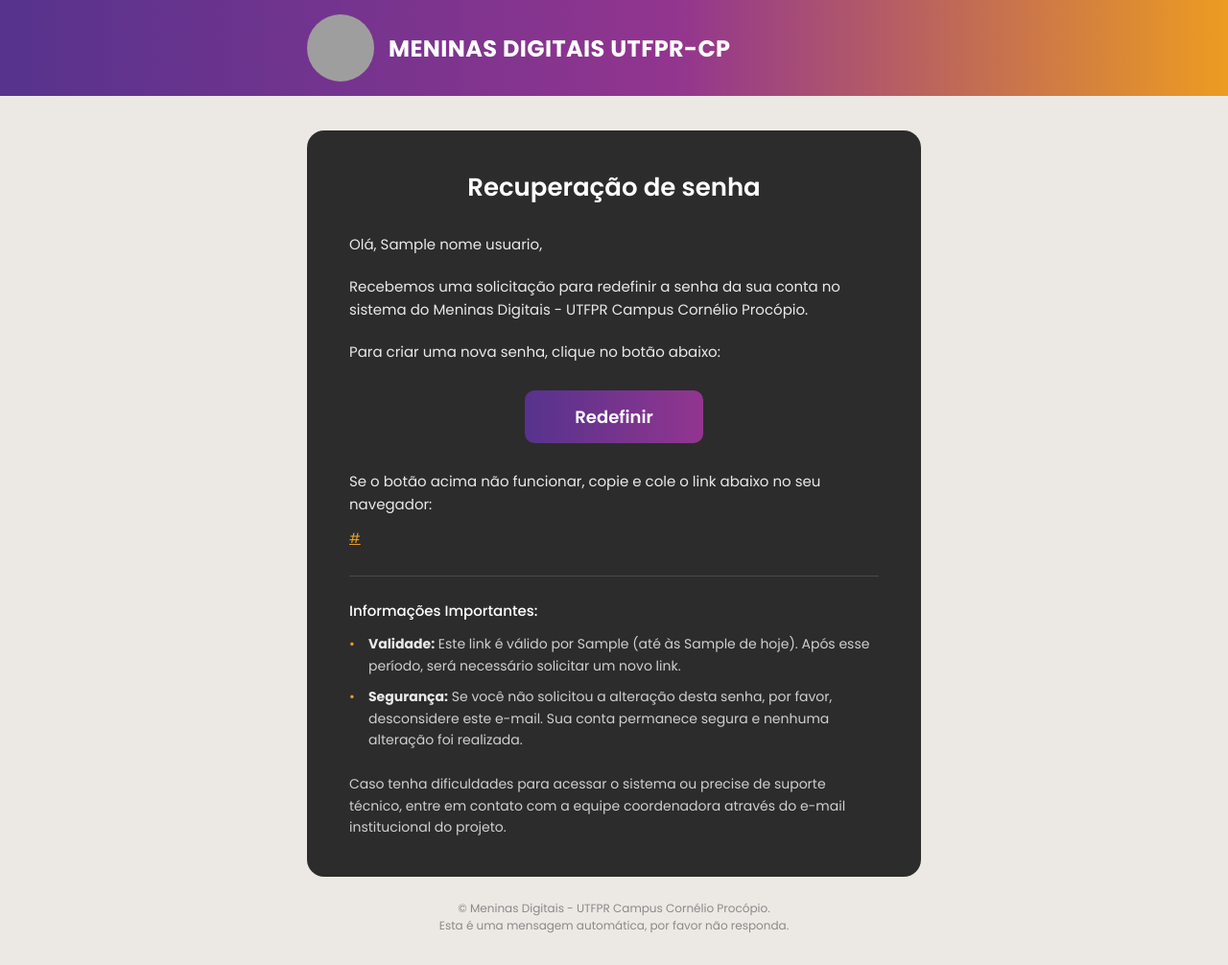
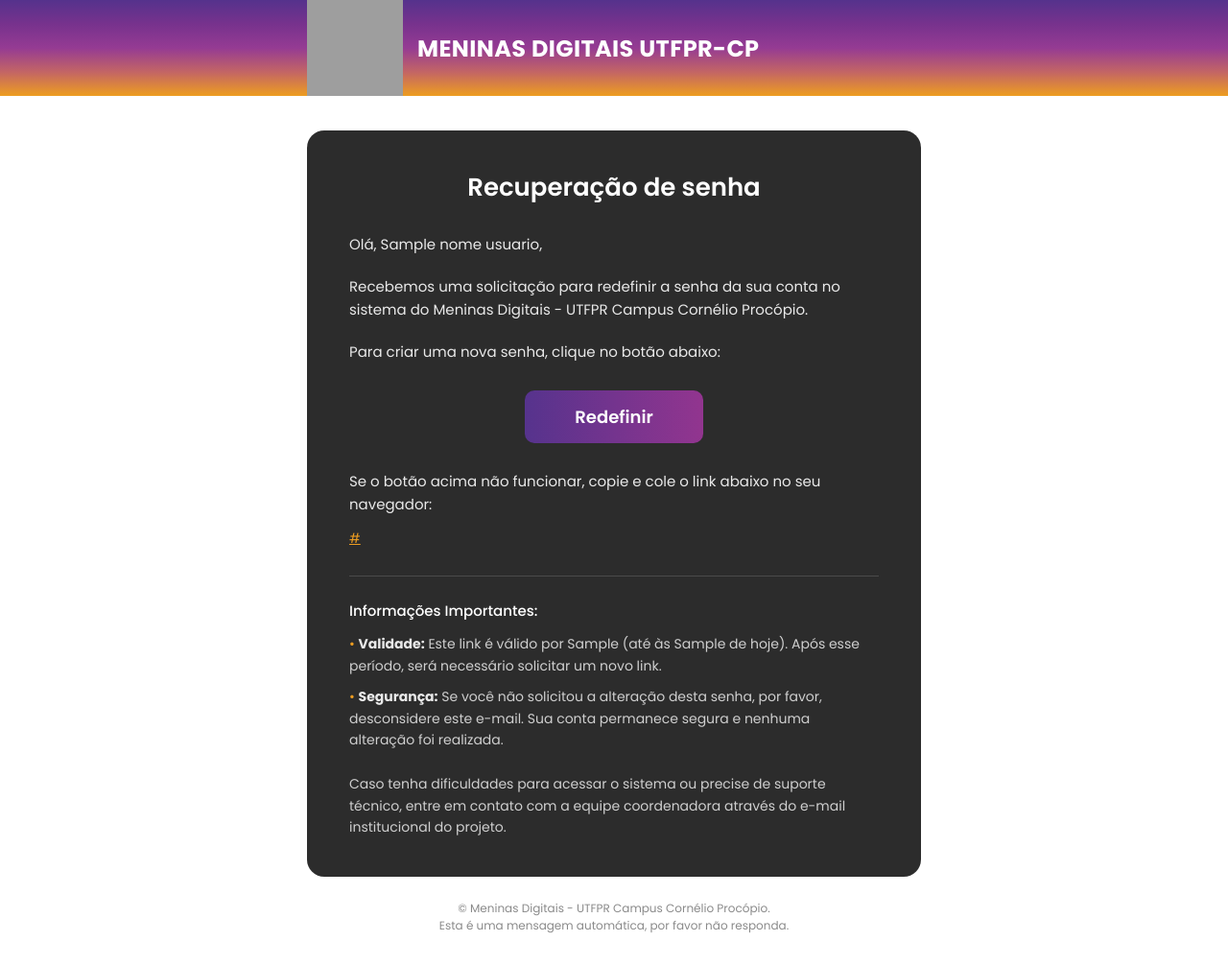
Before and after one commit to vinicius-10/CertificadoraCompetencia3, a Flask app: template app/templates/recuperacao_email.html in a window 1280 px wide. Shown: the whole page at 96% size. Run offline with Flask 3, Linux system fonts and the light colour scheme; the template is opened without the code that fills it: most values are stand-ins (such as "Sample title", 1, 10 or a date in 2020); parts of the project's set-up code (start-up, migrations or seed data) failed here and were passed over; grey boxes are pictures that could not be loaded.

Commit message:
ajustes na página de email (header)

```diff
--- a/app/templates/recuperacao_email.html
+++ b/app/templates/recuperacao_email.html
@@ -30,20 +30,35 @@
         }
     </style>
 </head>
-<body style="margin:0; padding:0; background-color:#ECE9E4; font-family:'Poppins', Arial, Helvetica, sans-serif;">
+<body style="margin:0; padding:0; background-color:#FFFFFF; font-family:'Poppins', Arial, Helvetica, sans-serif;">
 
     <!-- Texto de pré-visualização (oculto) -->
     <div class="preheader" style="display:none; max-height:0; overflow:hidden; opacity:0;">
         Recebemos uma solicitação para redefinir a senha da sua conta no Meninas Digitais UTFPR-CP.
     </div>
 
-    <!-- ── CABEÇALHO ── -->
-    <header class="email-header" style="display:flex; align-items:center; justify-content:center; min-height:100px; padding:0 20px; background-color:#92358F; background-image:linear-gradient(90deg, #56338D 0%, #92358F 55%, #EC9C21 100%);">
-        <div class="header-inner" style="display:flex; align-items:center; gap:15px; width:100%; max-width:640px;">
-            <img class="header-logo" src="https://meninas.sbc.org.br/wp-content/uploads/2024/06/Logo-Meninas-Digitais-UTFPR-CP-scaled-1024x1024.jpg" alt="Logo do projeto Meninas Digitais UTFPR-CP" width="70" height="70" style="width:70px; height:70px; border-radius:50%; object-fit:cover; flex-shrink:0; border:0; display:block;"/>
-            <span class="brand-title" style="font-size:24px; font-weight:700; letter-spacing:0.4px; color:#FFFFFF;">MENINAS DIGITAIS UTFPR-CP</span>
-        </div>
-    </header>
+    <!-- ── CABEÇALHO ──
+         Layout em tabela (não em flex): clientes de e-mail removem display:flex.
+         A logo ocupa a ALTURA TOTAL do header (sem padding vertical, quadrada)
+         e o gradiente do header usa as cores REAIS amostradas da logo — assim os
+         dois gradientes coincidem (roxo no topo, laranja na base, na mesma
+         altura) e a logo se funde no header, como no Figma. -->
+    <table role="presentation" width="100%" cellpadding="0" cellspacing="0" border="0" style="border-collapse:collapse; background-color:#953B93; background-image:linear-gradient(180deg, #55328C 0%, #77328D 25%, #953B93 50%, #C36565 75%, #ED9D20 100%);">
+        <tr>
+            <td align="center" style="padding:0 20px;">
+                <table role="presentation" cellpadding="0" cellspacing="0" border="0" style="width:100%; max-width:640px; border-collapse:collapse;">
+                    <tr>
+                        <td width="100" valign="middle" style="width:100px; padding:0; font-size:0; line-height:0;">
+                            <img class="header-logo" src="https://meninas.sbc.org.br/wp-content/uploads/2024/06/Logo-Meninas-Digitais-UTFPR-CP-scaled-1024x1024.jpg" alt="Logo do projeto Meninas Digitais UTFPR-CP" width="100" height="100" style="display:block; width:100px; height:100px; border:0;"/>
+                        </td>
+                        <td valign="middle" style="padding-left:15px;">
+                            <span class="brand-title" style="font-family:'Poppins', Arial, sans-serif; font-size:24px; font-weight:700; letter-spacing:0.4px; color:#FFFFFF;">MENINAS DIGITAIS UTFPR-CP</span>
+                        </td>
+                    </tr>
+                </table>
+            </td>
+        </tr>
+    </table>
 
     <!-- ── CORPO ── -->
     <main style="padding:36px 24px 24px;">
@@ -74,13 +89,13 @@
 
             <p class="info-title" style="margin:0 0 12px; font-size:15px; font-weight:500; color:#FFFFFF;">Informações Importantes:</p>
             <ul class="info-list" style="list-style:none; margin:0; padding:0;">
-                <li class="info-item" style="position:relative; padding-left:20px; margin:0 0 10px; font-size:14px; line-height:1.6; color:#CFCFCF;">
-                    <span style="position:absolute; left:0; color:#EC9C21;">&bull;</span>
+                <li class="info-item" style="margin:0 0 10px; font-size:14px; line-height:1.6; color:#CFCFCF;">
+                    <span style="color:#EC9C21;">&bull;</span>
                     <strong style="color:#E9E9E9;">Validade:</strong> Este link é válido por {{ tempo_expiracao }}
                     (até às {{ hora_limite }} de hoje). Após esse período, será necessário solicitar um novo link.
                 </li>
-                <li class="info-item" style="position:relative; padding-left:20px; margin:0; font-size:14px; line-height:1.6; color:#CFCFCF;">
-                    <span style="position:absolute; left:0; color:#EC9C21;">&bull;</span>
+                <li class="info-item" style="margin:0; font-size:14px; line-height:1.6; color:#CFCFCF;">
+                    <span style="color:#EC9C21;">&bull;</span>
                     <strong style="color:#E9E9E9;">Segurança:</strong> Se você não solicitou a alteração desta senha, por favor,
                     desconsidere este e-mail. Sua conta permanece segura e nenhuma alteração foi realizada.
                 </li>
```
